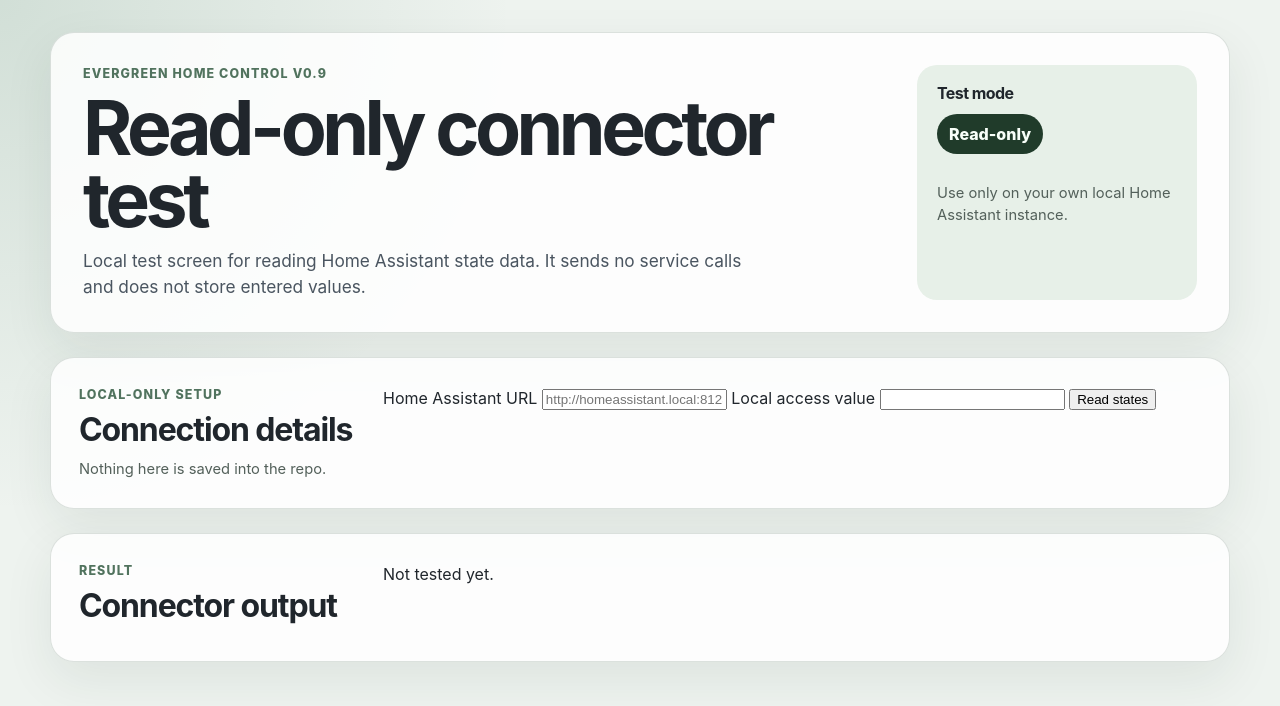
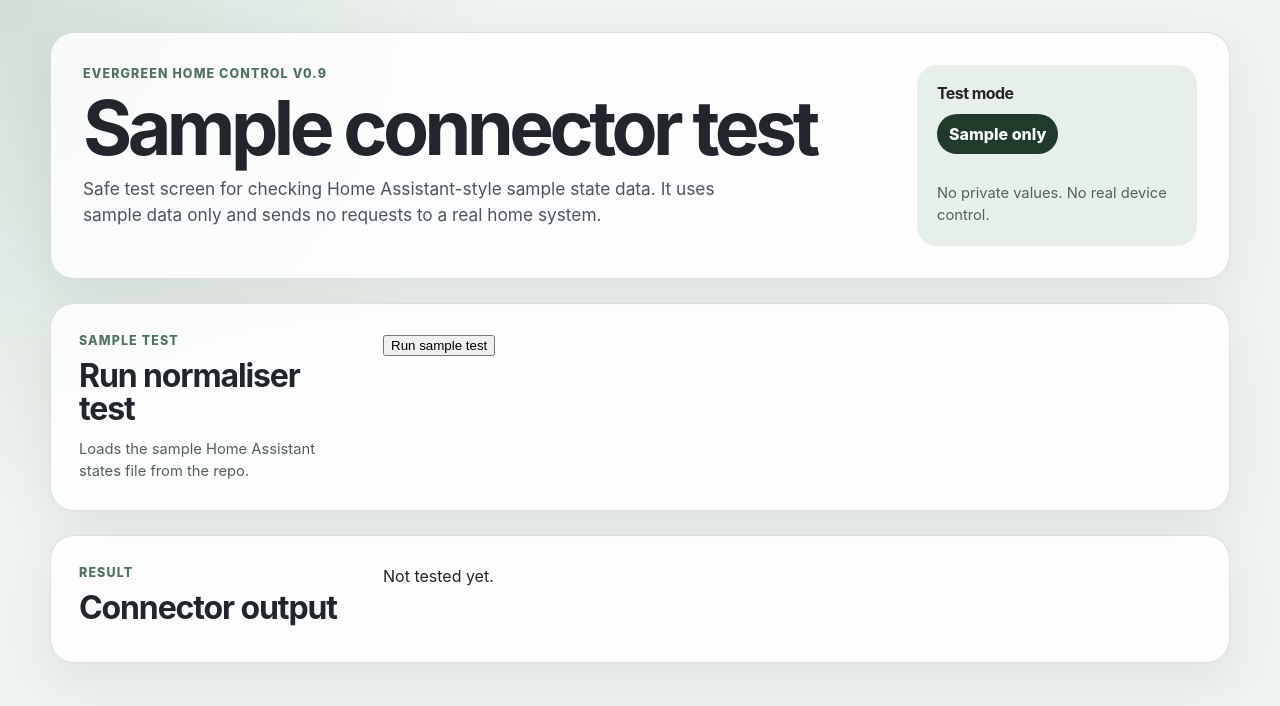
Before and after one commit to armpitpete/evergreen-home-control, a website built with Vite: page app/connector-test.html in a window 1280 px wide. Built offline with nearby package versions, Linux system fonts and the light colour scheme.

Commit message:
Make connector test page sample-only

```diff
--- a/app/connector-test.html
+++ b/app/connector-test.html
@@ -3,7 +3,7 @@
   <head>
     <meta charset="UTF-8" />
     <meta name="viewport" content="width=device-width, initial-scale=1.0" />
-    <title>Evergreen Home Control — Connector Test</title>
+    <title>Evergreen Home Control — Sample Connector Test</title>
     <link rel="stylesheet" href="/src/styles.css" />
   </head>
   <body>
@@ -11,34 +11,26 @@
       <header class="hero">
         <div>
           <p class="eyebrow">Evergreen Home Control v0.9</p>
-          <h1>Read-only connector test</h1>
+          <h1>Sample connector test</h1>
           <p class="lede">
-            Local test screen for reading Home Assistant state data. It sends no service calls and does not store entered values.
+            Safe test screen for checking Home Assistant-style sample state data. It uses sample data only and sends no requests to a real home system.
           </p>
         </div>
         <section class="status-card" aria-labelledby="connector-status-title">
           <h2 id="connector-status-title">Test mode</h2>
-          <p class="mode-pill">Read-only</p>
-          <p class="small">Use only on your own local Home Assistant instance.</p>
+          <p class="mode-pill">Sample only</p>
+          <p class="small">No private values. No real device control.</p>
         </section>
       </header>
 
       <section class="summary-panel" aria-labelledby="form-title">
         <div>
-          <p class="eyebrow">Local-only setup</p>
-          <h2 id="form-title">Connection details</h2>
-          <p class="small">Nothing here is saved into the repo.</p>
+          <p class="eyebrow">Sample test</p>
+          <h2 id="form-title">Run normaliser test</h2>
+          <p class="small">Loads the sample Home Assistant states file from the repo.</p>
         </div>
         <form id="connector-form" class="connector-form">
-          <label>
-            Home Assistant URL
-            <input id="ha-url" name="ha-url" type="url" placeholder="http://homeassistant.local:8123" required />
-          </label>
-          <label>
-            Local access value
-            <input id="ha-access" name="ha-access" type="password" autocomplete="off" required />
-          </label>
-          <button type="submit">Read states</button>
+          <button type="submit">Run sample test</button>
         </form>
       </section>
 
```
